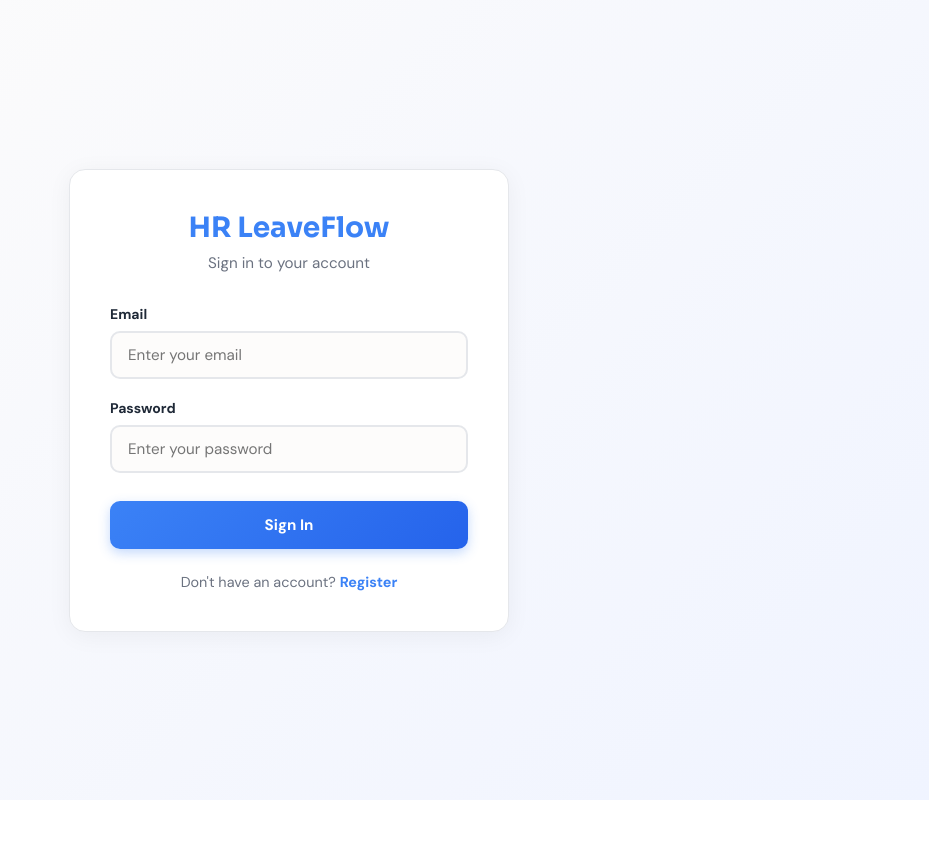
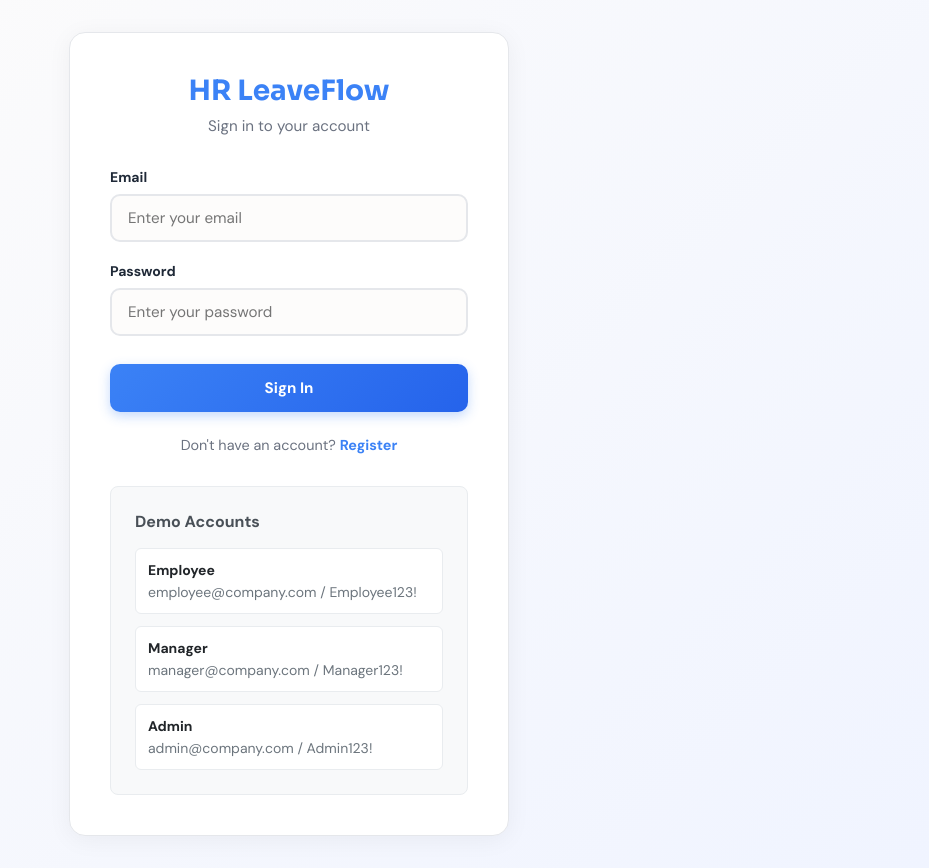
Before and after one commit to adeleke-taiwo-dev/HR-LeaveFlow, a React (Vite) app in the folder client/: page /HR-LeaveFlow/login in a window 1280 px wide. Shown: the whole page, without its empty margins (351-1280 px from the left). Before the commit the page ends 800 px from the top, so only its background shows below. Built offline with nearby package versions, Linux system fonts and the light colour scheme; no server answers.

Commit message:
Add demo credentials to login page and fix weekend calculation for leave types

```diff
--- a/client/src/pages/LoginPage.jsx
+++ b/client/src/pages/LoginPage.jsx
@@ -62,6 +62,24 @@ export default function LoginPage() {
         <p className="auth-footer">
           Don't have an account? <Link to="/register">Register</Link>
         </p>
+
+        <div style={{ marginTop: '2rem', padding: '1.5rem', backgroundColor: '#f8f9fa', borderRadius: '8px', border: '1px solid #e9ecef' }}>
+          <h3 style={{ margin: '0 0 1rem 0', fontSize: '1rem', color: '#495057', fontWeight: '600' }}>Demo Accounts</h3>
+          <div style={{ display: 'grid', gap: '0.75rem', fontSize: '0.875rem' }}>
+            <div style={{ padding: '0.75rem', backgroundColor: 'white', borderRadius: '6px', border: '1px solid #e9ecef' }}>
+              <div style={{ fontWeight: '600', color: '#212529', marginBottom: '0.25rem' }}>Employee</div>
+              <div style={{ color: '#6c757d' }}>employee@company.com / Employee123!</div>
+            </div>
+            <div style={{ padding: '0.75rem', backgroundColor: 'white', borderRadius: '6px', border: '1px solid #e9ecef' }}>
+              <div style={{ fontWeight: '600', color: '#212529', marginBottom: '0.25rem' }}>Manager</div>
+              <div style={{ color: '#6c757d' }}>manager@company.com / Manager123!</div>
+            </div>
+            <div style={{ padding: '0.75rem', backgroundColor: 'white', borderRadius: '6px', border: '1px solid #e9ecef' }}>
+              <div style={{ fontWeight: '600', color: '#212529', marginBottom: '0.25rem' }}>Admin</div>
+              <div style={{ color: '#6c757d' }}>admin@company.com / Admin123!</div>
+            </div>
+          </div>
+        </div>
       </div>
     </div>
   );
```
Also changed, not shown: 2 other files (tests, documents, lock files or other folders).
